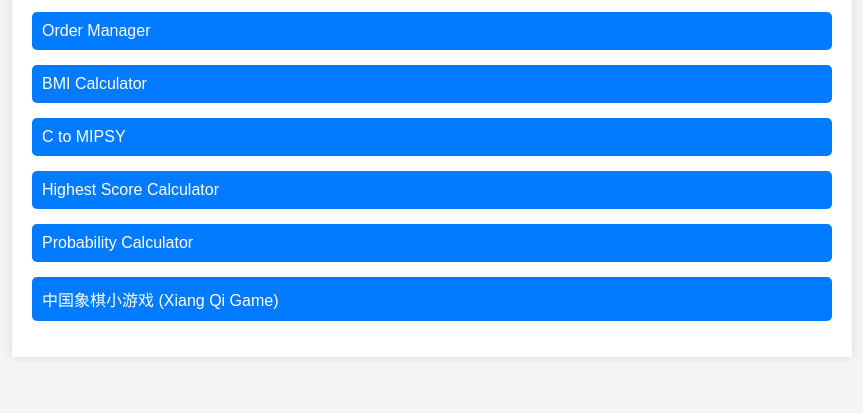
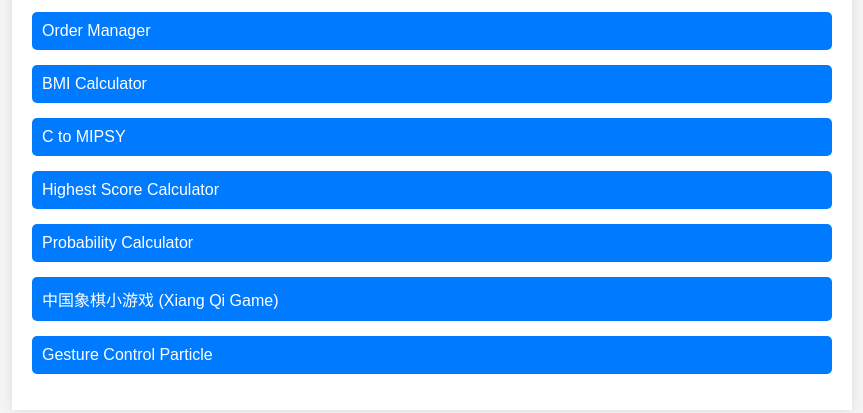
Before and after one commit to suncen07/suncen07.github.io, a plain HTML site: page app/index.html in a window 1280 px wide. Shown: the part 141-554 px from the top of the page, without its empty margins (208-1071 px from the left). Drawn offline with Linux system fonts and the light colour scheme.

Commit message:
Add Gesture Control Particle link to index.html

```diff
--- a/app/index.html
+++ b/app/index.html
@@ -53,6 +53,7 @@
             <li><a href="https://suncen07.github.io/app/score-check" target="_blank">Highest Score Calculator</a></li>
             <li><a href="https://suncen07.github.io/app/p-calculator" target="_blank">Probability Calculator</a></li>
             <li><a href="https://suncen07.github.io/app/xiangqi" target="_blank">中国象棋小游戏 (Xiang Qi Game)</a></li>
+            <li><a href="https://suncen07.github.io/app/gesture-particle" target="_blank">Gesture Control Particle</a></li>
         </ul>
     </div>
 
```
